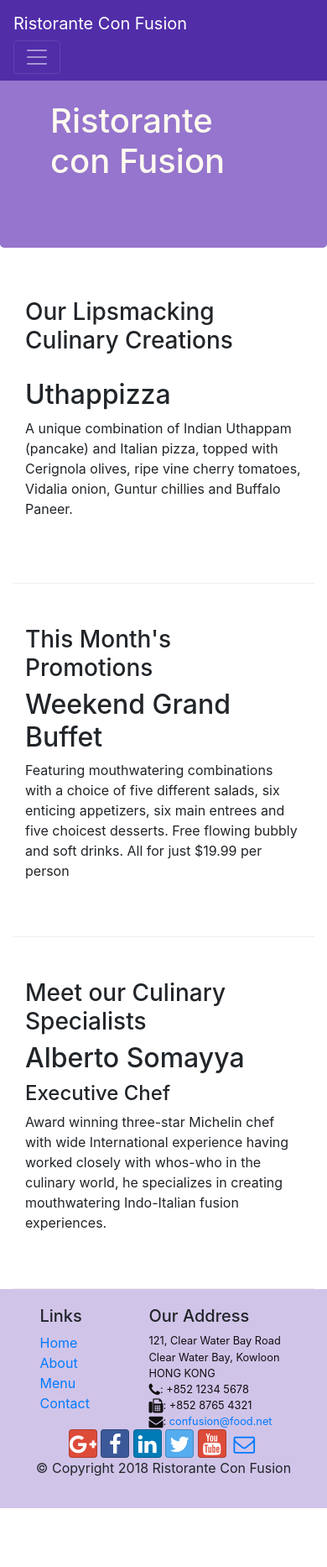
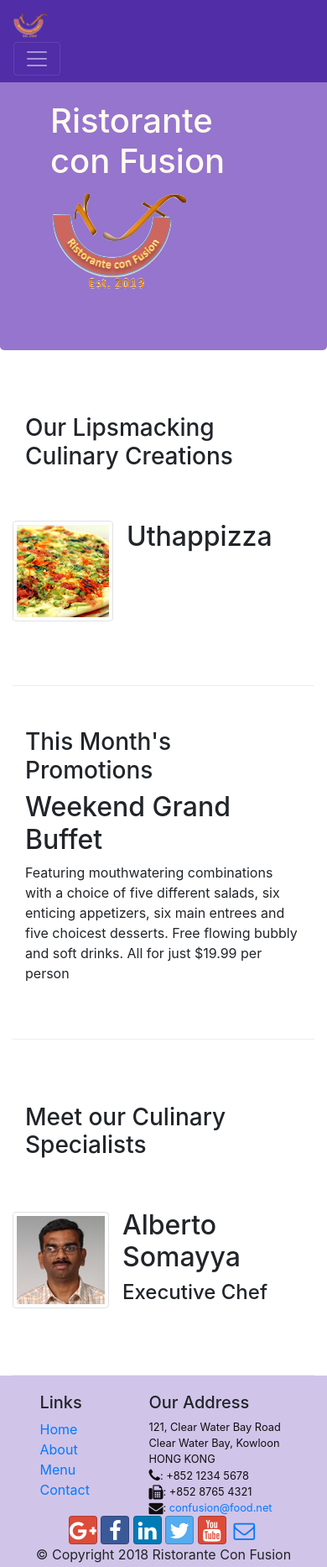
Before and after one commit to YutianZ/Bootstrap, a website: page index.html in a window 390 px wide. Shown: the whole page at 84% size. Before the commit the page ends 1796 px from the top, so only its background shows below. Drawn offline with nearby package versions, Linux system fonts and the light colour scheme.

Commit message:
Images and Media

```diff
--- a/index.html
+++ b/index.html
@@ -20,7 +20,7 @@
 <body>
     <nav class="navbar navbar-dark navbar-expand-sm fixed-top">
         <div class="container">
-           <a class="navbar-brand" href="#">Ristorante Con Fusion</a>
+              <a class="navbar-brand mr-auto" href="#"><img src="img/logo.png" height="30" width="41"></a>
               <div class="collapse navbar-collapse" id="Navbar">
                   <ul class="navbar-nav mr-auto">
                       <li class="nav-item active"><a class="nav-link" href="#"><span class="fa fa-home fa-lg"></span> Home</a></li>
@@ -41,7 +41,8 @@
                     <h1>Ristorante con Fusion</h1>
                     <p class="d-none d-sm-block">We take inspiration from the World's best cuisines, and create a unique fusion experience. Our lipsmacking creations will tickle your culinary senses!</p>
                 </div>
-                <div class="col-12 col-sm">
+                <div class="col-12 col-sm align-self-center">
+                    <img src="img/logo.png" class="img-fluid">
                 </div>
             </div>
         </div>
@@ -52,10 +53,17 @@
             <div class="col-12 col-sm-4 order-sm-last col-md-3">
                 <h3>Our Lipsmacking Culinary Creations</h3>
             </div>
-            <div class="col col-sm order-sm-first col-md">
-                <h2>Uthappizza</h2>
-                <p>A unique combination of Indian Uthappam (pancake) and Italian pizza, topped with Cerignola olives, ripe vine cherry tomatoes, Vidalia onion, Guntur chillies and Buffalo Paneer.</p>
-            </div>
+            <div class="media">
+               <img class="d-flex mr-3 img-thumbnail align-self-center"
+                       src="img/uthappizza.png" alt="Uthappizza">
+               <div class="media-body">
+                   <h2 class="mt-0">Uthappizza</h2>
+                   <p class="d-none d-sm-block">A unique combination of Indian Uthappam (pancake) and
+                       Italian pizza, topped with Cerignola olives, ripe vine
+                       cherry tomatoes, Vidalia onion, Guntur chillies and
+                       Buffalo Paneer.</p>
+               </div>
+           </div>
         </div>
 
 
@@ -73,11 +81,20 @@
             <div class="col-12 col-sm-4 order-sm-last col-md-3">
                 <h3>Meet our Culinary Specialists</h3>
             </div>
-            <div class="col col-sm order-sm-first col-md">
-                <h2>Alberto Somayya</h2>
-                <h4>Executive Chef</h4>
-                <p>Award winning three-star Michelin chef with wide International experience having worked closely with whos-who in the culinary world, he specializes in creating mouthwatering Indo-Italian fusion experiences. </p>
-            </div>
+            <div class="media">
+                    <img class="d-flex mr-3 img-thumbnail align-self-center"
+                            src="img/alberto.png" alt="Alberto Somayya">
+                    <div class="media-body">
+                        <h2 class="mt-0">Alberto Somayya</h2>
+                        <h4>Executive Chef</h4>
+                        <p class="d-none d-sm-block">Award winning three-star Michelin chef with wide
+                            International experience having worked closely with
+                            whos-who in the culinary world, he specializes in
+                            creating mouthwatering Indo-Italian fusion experiences.
+                            </p>
+                    </div>
+                </div>
+
         </div>
     </div>
 
```
Also changed, not shown: img/alberto.png (added), img/buffet.png (added), img/logo.png (added), img/uthappizza.png (added), 1 other file.
